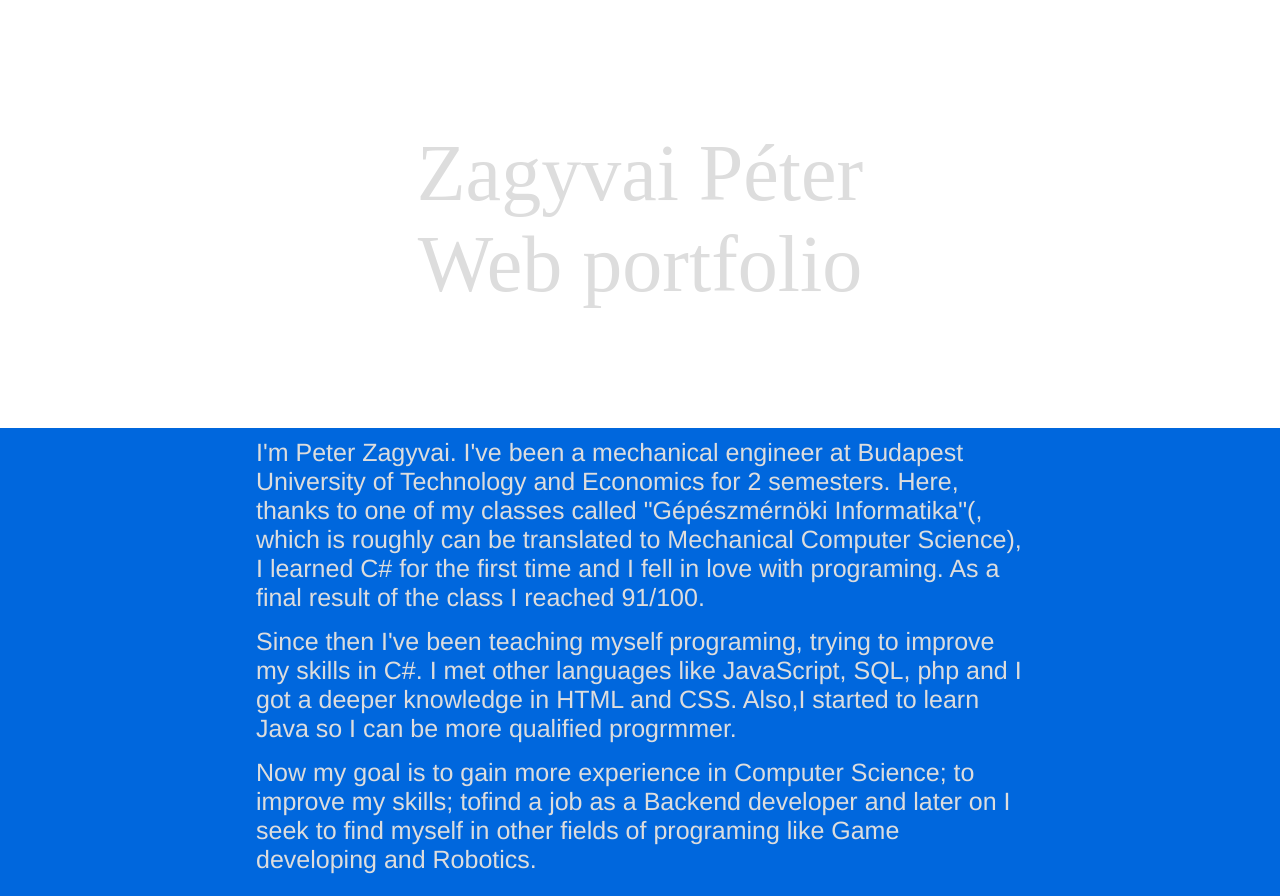
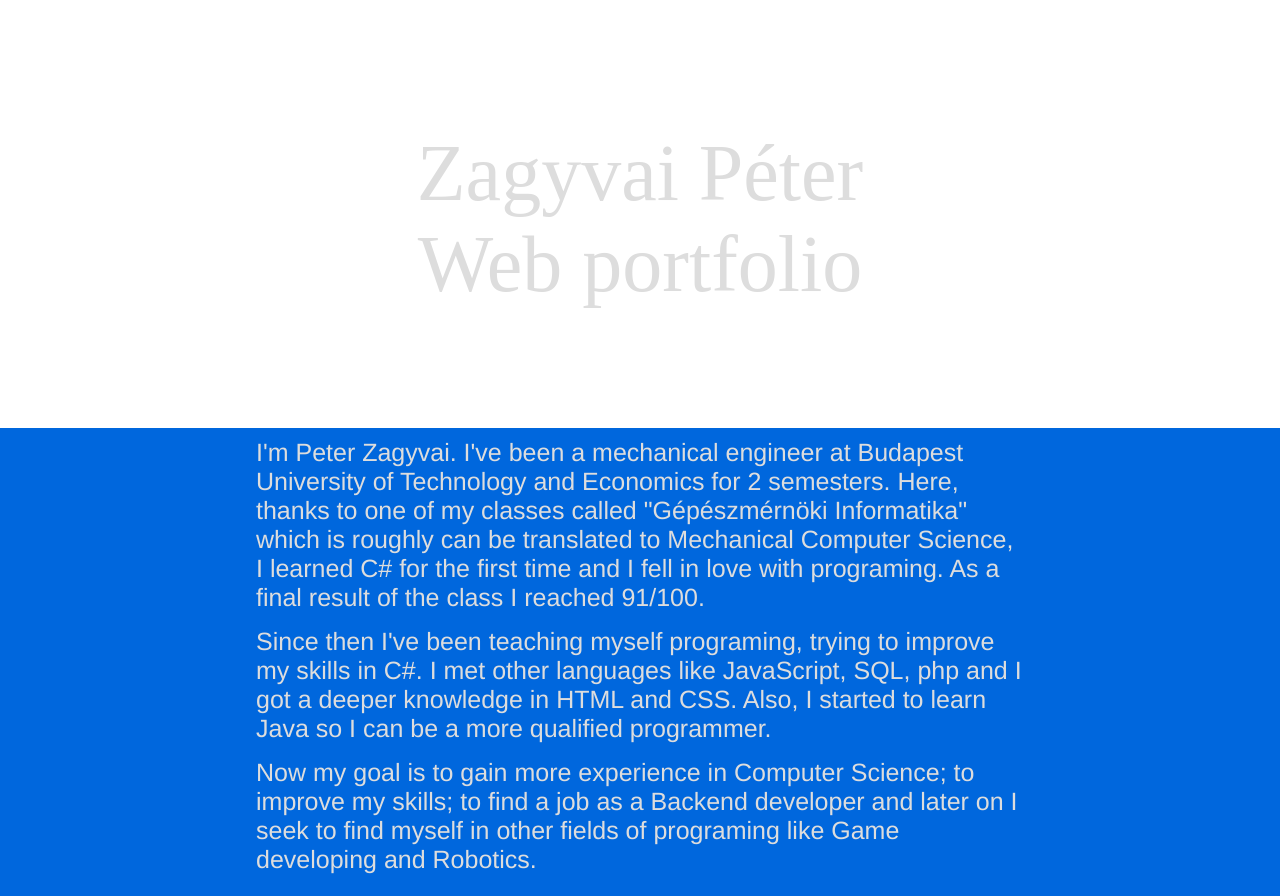
Before and after one commit to zagyvaipetercv/zagyvaipetercv, a plain HTML site: page cv_en.html in a window 1280 px wide. Shown: the part 43-939 px from the top of the page. Drawn offline with Linux system fonts and the light colour scheme.

Commit message:
Update cv_en.html

```diff
--- a/cv_en.html
+++ b/cv_en.html
@@ -23,15 +23,15 @@
         <div class="content">
             <p>
                 I'm Peter Zagyvai. I've been a mechanical engineer at Budapest University of Technology and Economics for 2 semesters.
-                Here, thanks to one of my classes called "Gépészmérnöki Informatika"(, which is roughly can be translated to Mechanical Computer Science), I learned C# for the first time and I fell in love with programing.
+                Here, thanks to one of my classes called "Gépészmérnöki Informatika" which is roughly can be translated to Mechanical Computer Science, I learned C# for the first time and I fell in love with programing.
                 As a final result of the class I reached 91/100.
             </p>
             <p>
                 Since then I've been teaching myself programing, trying to improve my skills in C#. I met other languages like JavaScript, SQL, php and I got a deeper knowledge in HTML and CSS.
-                 Also,I started to learn Java so I can be more qualified progrmmer.
+                 Also, I started to learn Java so I can be a more qualified programmer.
             </p>
             <p>
-                Now my goal is to gain more experience in Computer Science; to improve my skills; tofind a job as a Backend developer and later on I seek to find myself in other fields of programing like Game developing and Robotics.
+                Now my goal is to gain more experience in Computer Science; to improve my skills; to find a job as a Backend developer and later on I seek to find myself in other fields of programing like Game developing and Robotics.
             </p>
         </div>
         <div class="reference">
```
